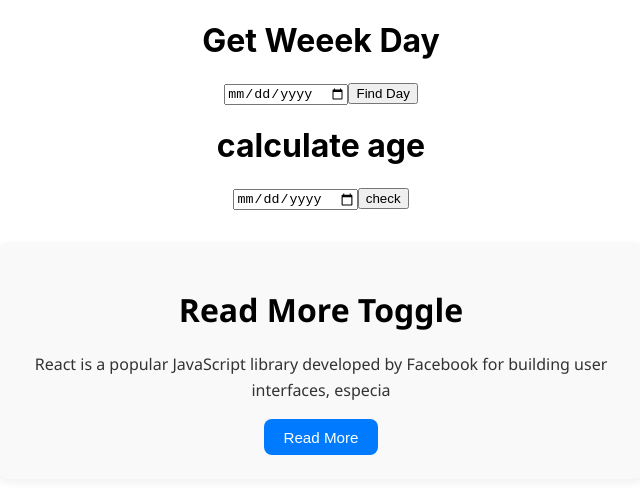
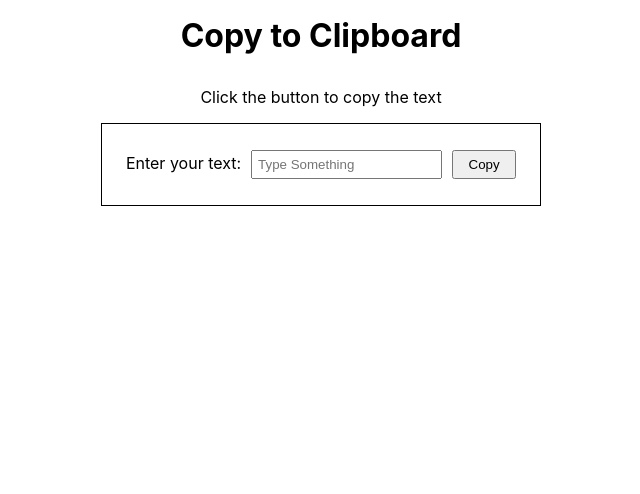
Before and after one commit to mrudula0/react-projects-2, a React (Create React App) app: page / in a window 1280 px wide. Shown: the top 494 px of the page, without its empty margins (319-959 px from the left). Built offline with nearby package versions, Linux system fonts and the light colour scheme.

Commit message:
copytoclipboard

```diff
--- a/src/App.js
+++ b/src/App.js
@@ -3,13 +3,15 @@ import GetWeekDay from "./Components/GetWeekDay";
 import AgeCalculator from "./Components/AgeCalculator";
 // import TabSwitcher from "./TabsComponent/TabSwitcher";
 import ReadMoreToggle from "./TextBtnToggle/ReadMoreToggle";
+import CopyToClipboard from "./CopyToClipboard";
 function App() {
   return (
     <div className="App">
-      <GetWeekDay />
-      <AgeCalculator />
+      {/* <GetWeekDay /> */}
+      {/* <AgeCalculator /> */}
       {/* <TabSwitcher /> */}
-      <ReadMoreToggle />
+      {/* <ReadMoreToggle /> */}
+      <CopyToClipboard />
     </div>
   );
 }
--- /dev/null
+++ b/src/CopyToClipboard/index.jsx
@@ -0,0 +1,65 @@
+import { useState } from "react";
+import "../CopyToClipboard/style.css";
+function CopyClipboard() {
+  const [text, setText] = useState("");
+  const [copy, setCopy] = useState(false);
+  const [error, setError] = useState(null);
+
+  function handleCopy(value) {
+    setError("");
+    if (!value.trim()) {
+      setError("Type some values to copy");
+      return;
+    }
+
+    navigator.clipboard.writeText(value);
+    setCopy(true);
+
+    setTimeout(() => setCopy(false), 2000);
+  }
+
+  return (
+    <div className="copyToClipboard">
+      <h1>Copy to Clipboard</h1>
+      <p>Click the button to copy the text</p>
+
+      <div className="copyToClipboard-container">
+        <div className="form">
+          <label htmlFor="text">
+            Enter your text:
+            <input
+              type="text"
+              id="text"
+              data-testid="input-field"
+              value={text}
+              placeholder="Type Something"
+              onChange={(e) => setText(e.target.value)}
+            />
+          </label>
+          <button
+            onClick={() => {
+              handleCopy(text);
+            }}
+            className="btn"
+            data-testid="copy-button"
+          >
+            Copy
+          </button>
+        </div>
+      </div>
+
+      {copy && (
+        <p className="message" data-testid="copied-message">
+          Copied!
+        </p>
+      )}
+      {error && (
+        <p className="errorMessage" data-testid="error-message">
+          {error}
+        </p>
+      )}
+    </div>
+  );
+}
+
+export default CopyClipboard;
--- /dev/null
+++ b/src/CopyToClipboard/style.css
@@ -0,0 +1,56 @@
+.copyToClipboard {
+  display: flex;
+  flex-direction: column;
+  align-items: center;
+  justify-content: center;
+  text-align: center;
+}
+.copyToClipboard > h1 {
+  margin: 1rem 0;
+}
+.copyToClipboard > p {
+  margin-bottom: 1rem;
+}
+.copyToClipboard-container {
+  border: 1px solid black;
+
+  display: flex;
+  flex-direction: column;
+  justify-content: space-around;
+  align-items: center;
+  padding: 1rem 1.5rem;
+}
+
+input[type="text"] {
+  padding: 5px;
+  margin: 0 10px;
+}
+
+.btn {
+  padding: 5px;
+  margin: 10px 0;
+  width: 4rem;
+  cursor: pointer;
+}
+.message {
+  margin: 10px 0;
+  color: green;
+}
+.errorMessage {
+  color: red;
+  margin: 10px 0;
+}
+.ex-para {
+  display: flex;
+  gap: 10px;
+}
+.ex-para > button {
+  cursor: pointer;
+}
+.examples {
+  display: flex;
+  justify-content: flex-start;
+  align-items: flex-start;
+  flex-direction: column;
+  gap: 10px;
+}
```
